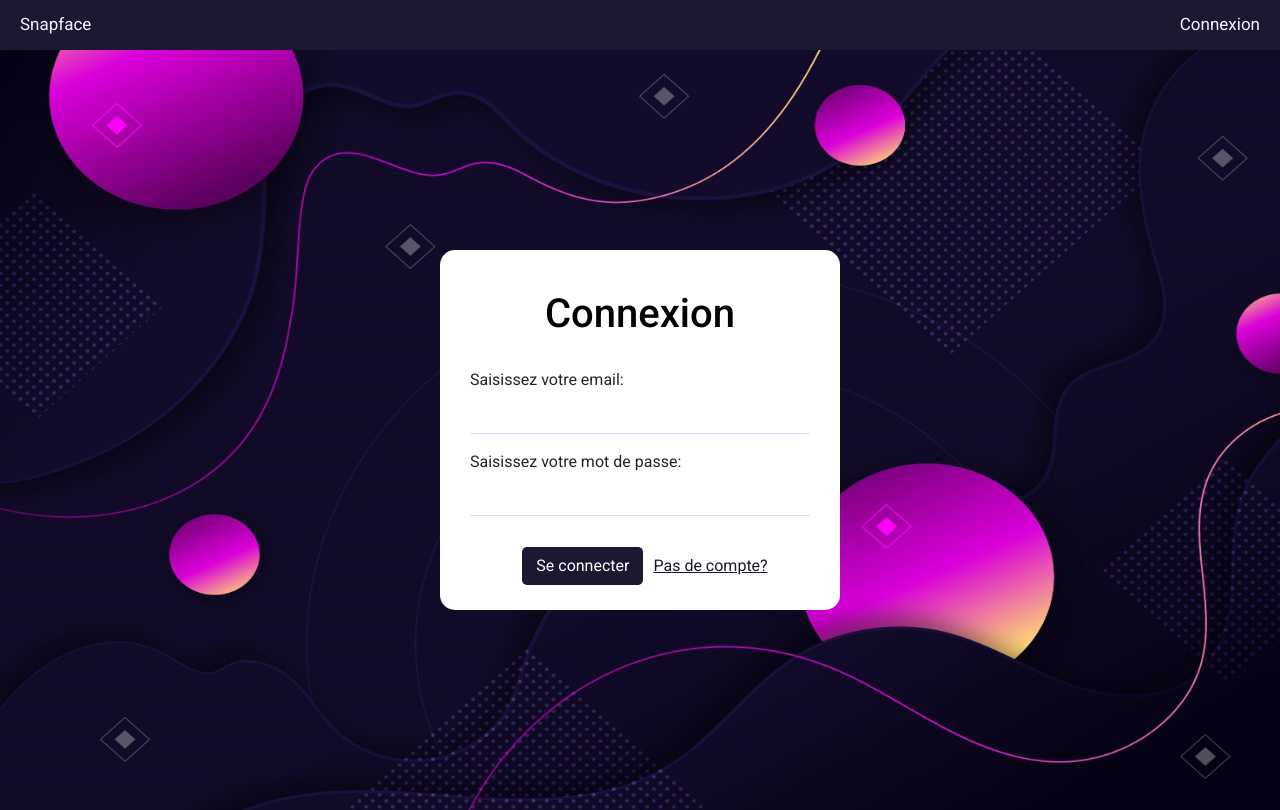
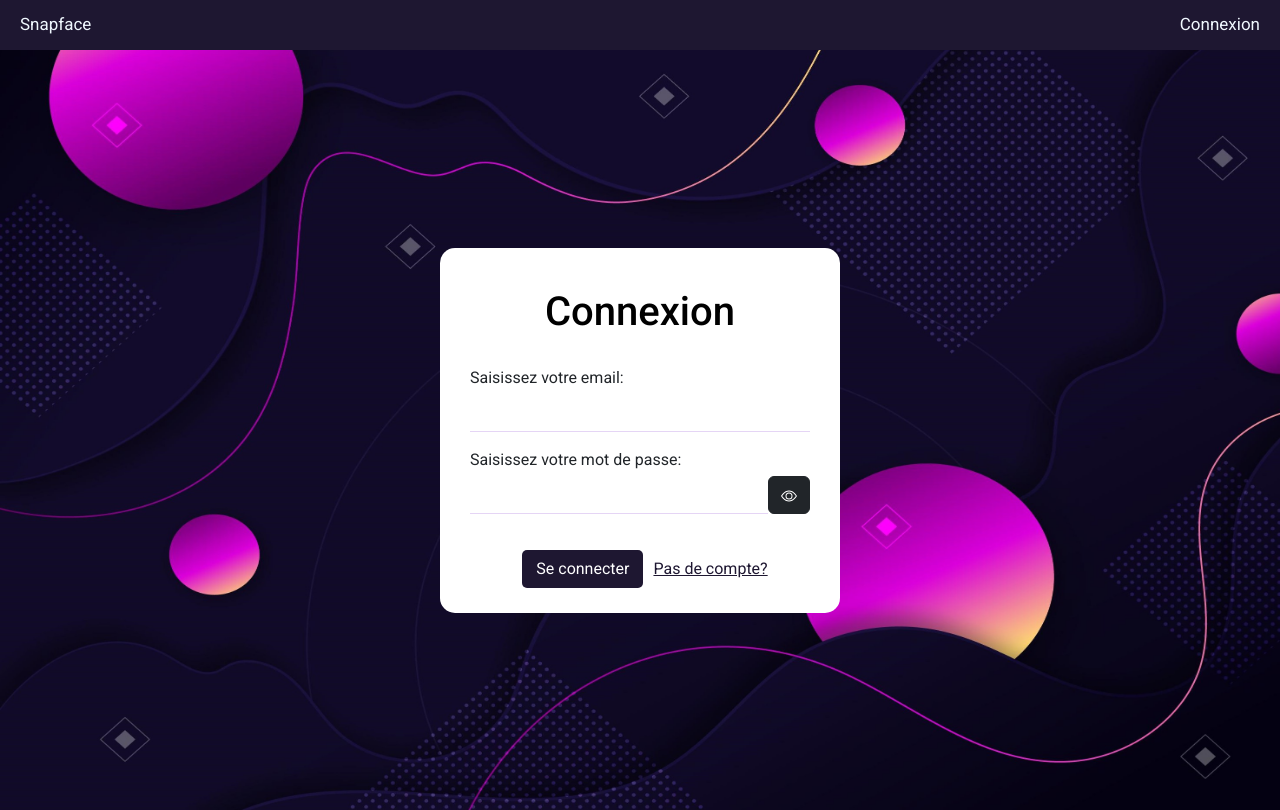
Before and after one commit to safiylm/snapface, an Angular app: page /connexion in a window 1280 px wide. Built offline with nearby package versions, Linux system fonts and the light colour scheme.

Commit message:
toggle see password on login page

```diff
--- a/src/app/auth-connexion-user/auth-connexion-user.component.html
+++ b/src/app/auth-connexion-user/auth-connexion-user.component.html
@@ -14,7 +14,22 @@
 
         <div class="div-input">
             <label>Saisissez votre mot de passe: </label>
-            <input type="password" id="input-password" formControlName="password" autocomplete="new-password" />
+            <div class="d-flex align-items-center justify-content-center">
+                <input *ngIf="!isDisplayPassword" id="password" type="password" id="input-password"
+                    formControlName="password" autocomplete="new-password" />
+                <input *ngIf="!!isDisplayPassword" id="password" type="text" id="input-password"
+                    formControlName="password" autocomplete="new-password" />
+
+                <button class="btn btn-dark" type="button" (click)="toggleDisplayPassword()">
+                    <svg xmlns="http://www.w3.org/2000/svg" width="16" height="16" fill="currentColor" class="bi bi-eye"
+                        viewBox="0 0 16 16">
+                        <path
+                            d="M16 8s-3-5.5-8-5.5S0 8 0 8s3 5.5 8 5.5S16 8 16 8M1.173 8a13 13 0 0 1 1.66-2.043C4.12 4.668 5.88 3.5 8 3.5s3.879 1.168 5.168 2.457A13 13 0 0 1 14.828 8q-.086.13-.195.288c-.335.48-.83 1.12-1.465 1.755C11.879 11.332 10.119 12.5 8 12.5s-3.879-1.168-5.168-2.457A13 13 0 0 1 1.172 8z" />
+                        <path
+                            d="M8 5.5a2.5 2.5 0 1 0 0 5 2.5 2.5 0 0 0 0-5M4.5 8a3.5 3.5 0 1 1 7 0 3.5 3.5 0 0 1-7 0" />
+                    </svg>
+                </button>
+            </div>
         </div>
         <span id="connexion-info"></span>
         <div class="d-flex flex-wrap align-items-center justify-content-center">
--- a/src/app/auth-connexion-user/auth-connexion-user.component.scss
+++ b/src/app/auth-connexion-user/auth-connexion-user.component.scss
@@ -38,6 +38,10 @@
             padding: 6px 12px;
             margin: 5px 0;
         }
+
+        #password{
+            width: 80%;
+        }
     }
 
     button[type="submit"] {
--- a/src/app/auth-connexion-user/auth-connexion-user.component.ts
+++ b/src/app/auth-connexion-user/auth-connexion-user.component.ts
@@ -14,14 +14,19 @@
 
   password !: string;
   email !: string;
-
+  isDisplayPassword !: boolean;
   connexionUserForm = new FormGroup({
     email: new FormControl("", [Validators.required, Validators.email]),
     password: new FormControl("", Validators.required),
   });
 
+  toggleDisplayPassword(){
+    this.isDisplayPassword = !this.isDisplayPassword;
+  }
 
-  ngOnInit() { }
+  ngOnInit() {
+    this.isDisplayPassword=false;
+  }
 
 
   onSubmit() {
```
